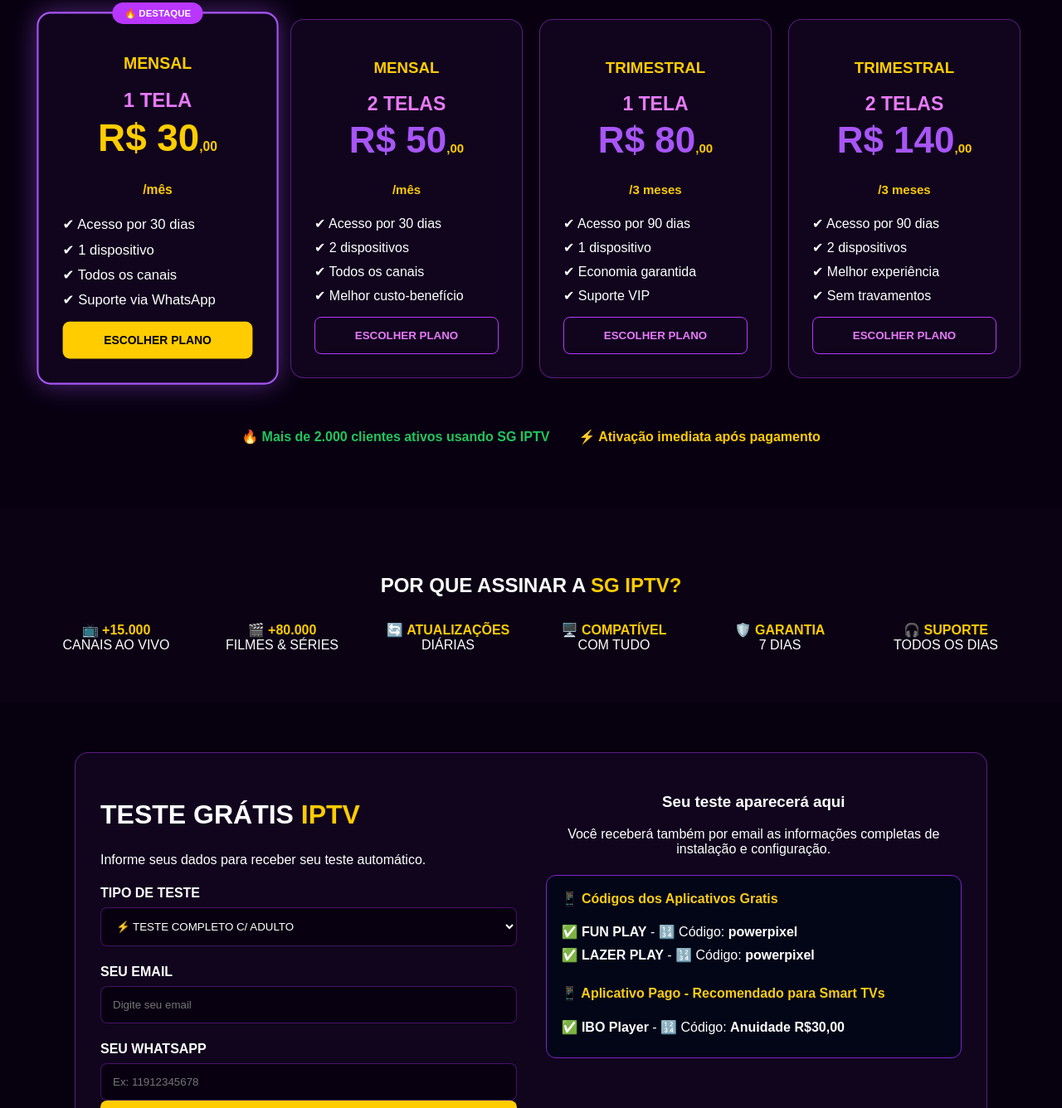
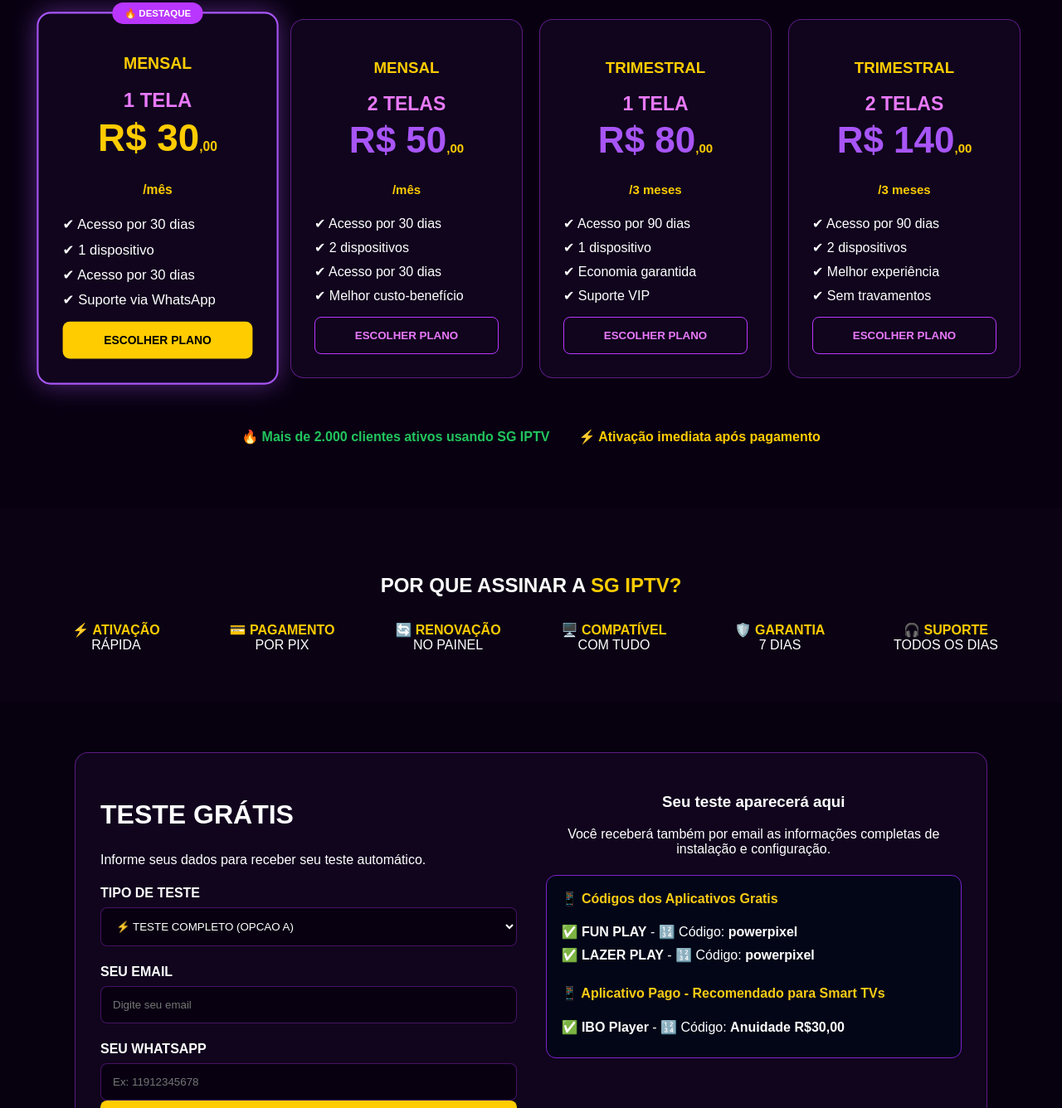
Before and after one commit to cleversondevjr/sgiptv, a plain HTML site: page frontend/index.html in a window 1280 px wide. Shown: the part 1464-2800 px from the top of the page at 83% size. Drawn offline with Linux system fonts and the light colour scheme.

Commit message:
Site: texto neutro (sem catalogo/conteudo)

```diff
--- a/frontend/index.html
+++ b/frontend/index.html
@@ -10,14 +10,14 @@
 
   <link rel="stylesheet" href="style.css">
 
-  <meta name="description" content="SG IPTV - Assista canais, filmes e séries sem travamentos. Teste grátis disponível. Suporte rápido e ativação imediata.">
+  <meta name="description" content="SG IPTV - Assinatura, suporte e renovação automática por Pix. Teste grátis disponível. Atendimento rápido e ativação imediata.">
 
-<meta name="keywords" content="iptv, iptv brasil, iptv barato, teste iptv, iptv sem travar, iptv smart tv">
+<meta name="keywords" content="sgiptv, assinatura, teste gratis, renovacao, pix, suporte, smart tv">
 
 <meta name="author" content="SG IPTV">
 
-<meta property="og:title" content="SG IPTV - Teste Grátis IPTV">
-<meta property="og:description" content="Canais, filmes e séries sem travamentos. Teste grátis disponível.">
+<meta property="og:title" content="SG IPTV - Teste Grátis">
+<meta property="og:description" content="Assinatura, suporte e renovação automática por Pix. Teste grátis disponível.">
 <meta property="og:image" content="https://sgiptv.com.br/assets/logo.png">
 <meta property="og:url" content="https://sgiptv.com.br">
 <meta name="robots" content="index, follow">
@@ -60,7 +60,7 @@
       COM A <span>SG IPTV</span>
     </h1>
 
-    <p>Canais ao vivo, filmes, séries e muito mais em alta qualidade e sem travamentos.</p>
+    <p>Acesso rápido, suporte e renovação automática por Pix.</p>
 
     <div class="hero-buttons">
       <a href="#planos" class="btn primary">🚀 ASSINAR AGORA</a>
@@ -70,7 +70,7 @@
     <div class="quick-info">
       <span>⚡ Ativação Rápida</span>
       <span>🎧 Suporte Premium</span>
-      <span>📺 +15.000 Canais</span>
+      <span>💳 Pagamento por Pix</span>
     </div>
   </div>
 </section>
@@ -132,7 +132,7 @@
       <ul>
         <li>✔ Acesso por 30 dias</li>
         <li>✔ 1 dispositivo</li>
-        <li>✔ Todos os canais</li>
+        <li>✔ Acesso por 30 dias</li>
         <li>✔ Suporte via WhatsApp</li>
       </ul>
       <button class="yellow-btn" onclick="selecionarPlano('30')">ESCOLHER PLANO</button>
@@ -145,7 +145,7 @@
       <ul>
         <li>✔ Acesso por 30 dias</li>
         <li>✔ 2 dispositivos</li>
-        <li>✔ Todos os canais</li>
+        <li>✔ Acesso por 30 dias</li>
         <li>✔ Melhor custo-benefício</li>
       </ul>
       <button onclick="selecionarPlano('50')">ESCOLHER PLANO</button>
@@ -188,9 +188,9 @@
   <h2>POR QUE ASSINAR A <span>SG IPTV?</span></h2>
 
   <div class="why-grid">
-    <div>📺 <strong>+15.000</strong><br>CANAIS AO VIVO</div>
-    <div>🎬 <strong>+80.000</strong><br>FILMES & SÉRIES</div>
-    <div>🔄 <strong>ATUALIZAÇÕES</strong><br>DIÁRIAS</div>
+    <div>⚡ <strong>ATIVAÇÃO</strong><br>RÁPIDA</div>
+    <div>💳 <strong>PAGAMENTO</strong><br>POR PIX</div>
+    <div>🔄 <strong>RENOVAÇÃO</strong><br>NO PAINEL</div>
     <div>🖥️ <strong>COMPATÍVEL</strong><br>COM TUDO</div>
     <div>🛡️ <strong>GARANTIA</strong><br>7 DIAS</div>
     <div>🎧 <strong>SUPORTE</strong><br>TODOS OS DIAS</div>
@@ -200,14 +200,14 @@
 <section id="teste-gratis" class="checkout">
   <div class="checkout-box">
     <div class="checkout-left">
-      <h2>TESTE GRÁTIS <span>IPTV</span></h2>
+      <h2>TESTE GRÁTIS</h2>
       <p>Informe seus dados para receber seu teste automático.</p>
 
       <label>TIPO DE TESTE</label>
       <select id="tipoTeste">
-        <option value="iptv_com_adulto">⚡ TESTE COMPLETO C/ ADULTO</option>
-        <option value="iptv_sem_adulto">⚡ TESTE COMPLETO S/ ADULTO</option>
-        <option value="p2p">🔥 P2P COMPLETO (CELULAR)</option>
+        <option value="iptv_com_adulto">⚡ TESTE COMPLETO (OPCAO A)</option>
+        <option value="iptv_sem_adulto">⚡ TESTE COMPLETO (OPCAO B)</option>
+        <option value="p2p">🔥 TESTE COMPLETO (CELULAR)</option>
       </select>
 
       <label>SEU EMAIL</label>
```
